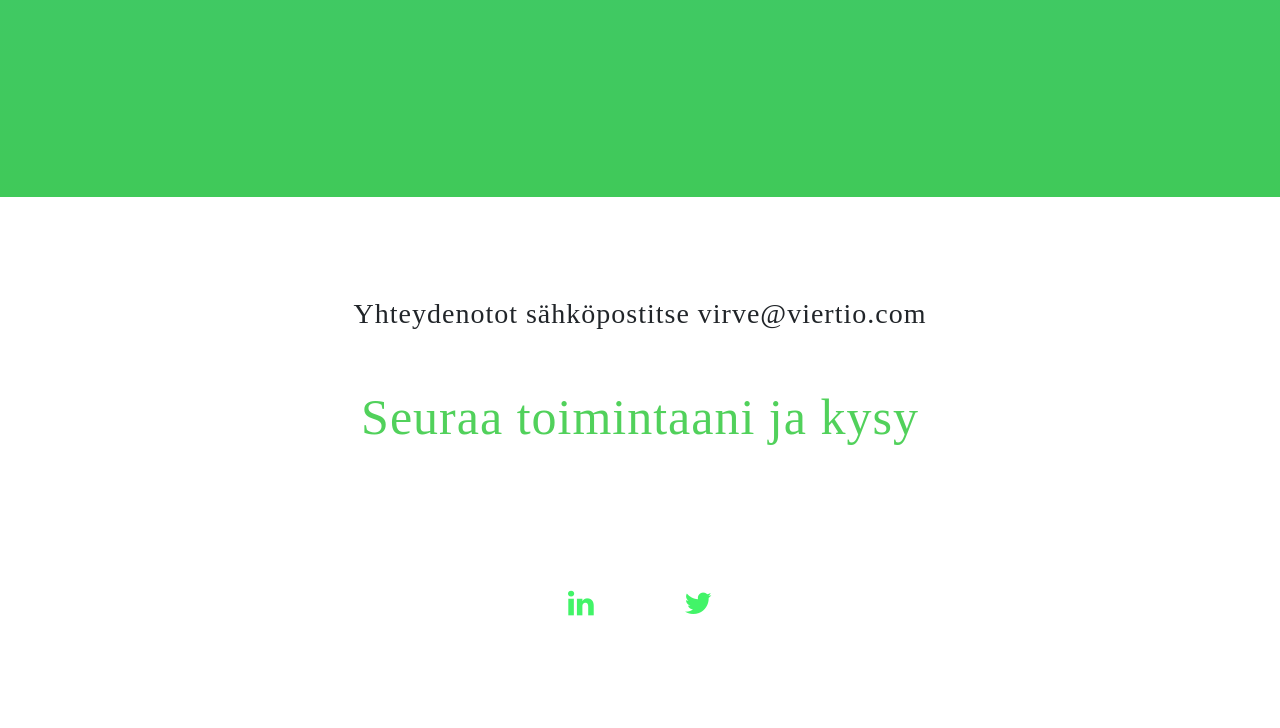
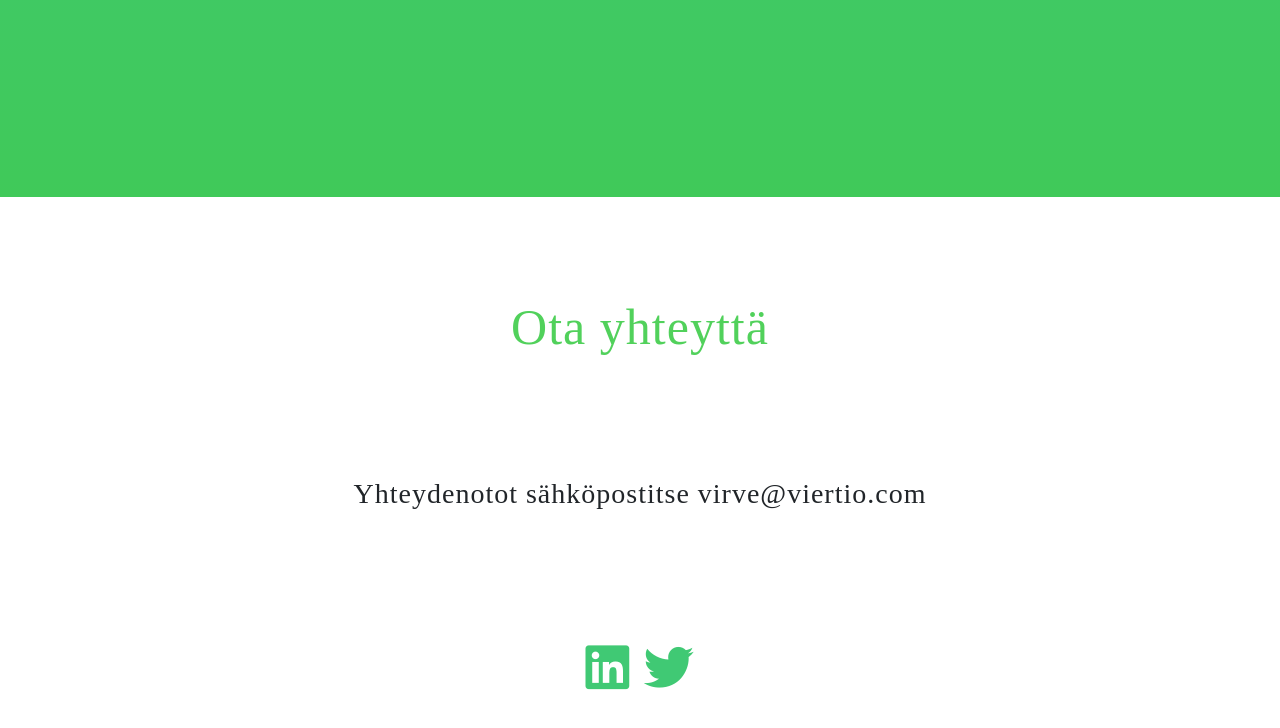
Before and after one commit to virveviertio/aviertio.github.io, a plain HTML site: page index.html in a window 1280 px wide. Shown: the part 3742-4470 px from the top of the page. Drawn offline with nearby package versions, Linux system fonts and the light colour scheme; a web font is replaced by a local one.

Commit message:
Update index.html

```diff
--- a/index.html
+++ b/index.html
@@ -14,7 +14,7 @@
     <link href="./styles/bootstrap.css" rel="stylesheet">
 
     <!-- Custom fonts for this template -->
-    <link rel="stylesheet" href="./styles/font-awesome.min.css">
+	<link rel="stylesheet" href="https://use.fontawesome.com/releases/v5.4.1/css/all.css" integrity="sha384-5sAR7xN1Nv6T6+dT2mhtzEpVJvfS3NScPQTrOxhwjIuvcA67KV2R5Jz6kr4abQsz" crossorigin="anonymous">
     <link rel="stylesheet" href="./styles/simple-line-icons.css">
     <link href="./styles/css" rel="stylesheet">
 
@@ -146,14 +146,14 @@
 
 
     <section class="contact" id="Yhteystiedot">
+      <h2><div class="container">
+        <div class="section-heading text-center" style="color:#51d15b">
+          Ota yhteyttä</div><br><br>
 	  <h3>Yhteydenotot sähköpostitse virve@viertio.com</h3>
 	      <br><br>
-      <h2><div class="container">
-        <div class="section-heading text-center" style="color:#51d15b">
-          Seuraa toimintaani ja kysy</div><br><br>
-      <!--a href="https://www.facebook.com/xxxxxxxx" class="fa fa-facebook" target="_blank"></a-->
-      <a href="https://www.linkedin.com/in/virveviertio/" class="fa fa-linkedin" target="_blank"></a>
-      <a href="https://twitter.com/virveviertio" class="fa fa-twitter" target="_blank"></a>
+      <!--a href="https://www.facebook.com/xxxxxxxx" class="fab fa-facebook" target="_blank"></a-->
+      <a href="https://www.linkedin.com/in/virveviertio/" class="fab fa-linkedin" target="_blank"></a>
+      <a href="https://twitter.com/virveviertio" class="fab fa-twitter" target="_blank"></a>
 
     </div></h2></section>
 
```
